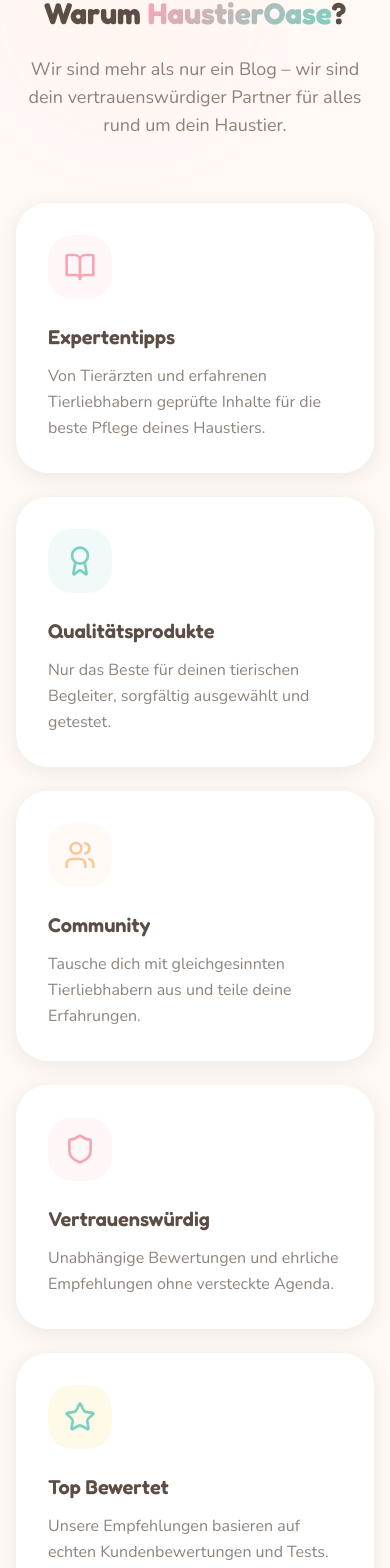
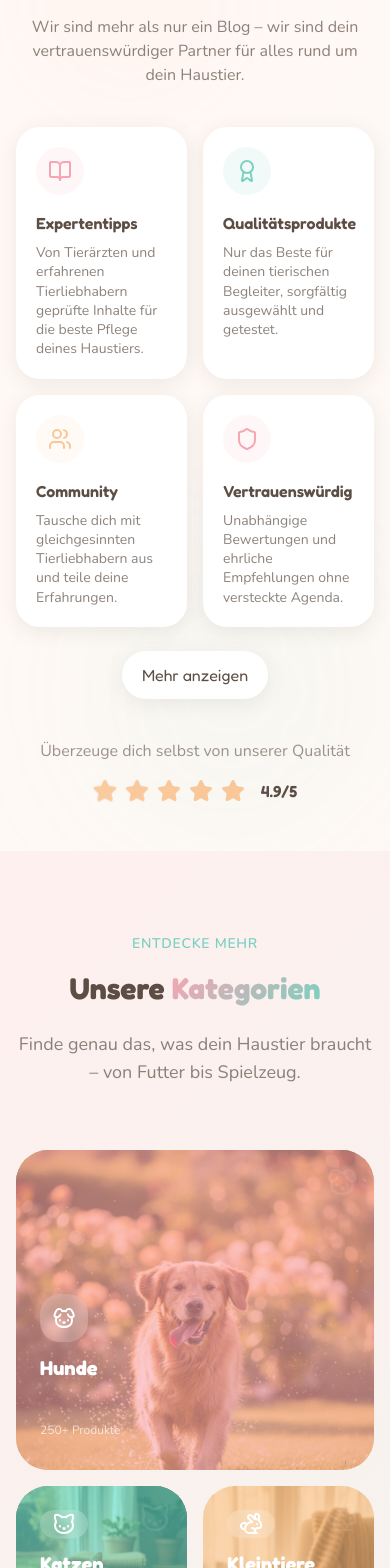
Before and after one commit to chndgn97/haustieroase, a React (Vite) app: page / in a window 390 px wide. Shown: the part 1238-2806 px from the top of the page. Built offline with nearby package versions, Linux system fonts and the light colour scheme.

Commit message:
Make features section mobile compact + show more toggle

```diff
--- a/src/sections/Features.tsx
+++ b/src/sections/Features.tsx
@@ -1,4 +1,4 @@
-import { useEffect, useRef, useState } from 'react';
+import { useState } from 'react';
 import { BookOpen, Award, Users, Shield, Star, Heart } from 'lucide-react';
 
 const features = [
@@ -53,85 +53,116 @@ const features = [
 ];
 
 const Features = () => {
-  const [visibleCards, setVisibleCards] = useState<number[]>([]);
-  const sectionRef = useRef<HTMLDivElement>(null);
-  const cardRefs = useRef<(HTMLDivElement | null)[]>([]);
+  const [showAllMobile, setShowAllMobile] = useState(false);
 
-  useEffect(() => {
-    const observer = new IntersectionObserver(
-      (entries) => {
-        entries.forEach((entry) => {
-          if (entry.isIntersecting) {
-            const index = cardRefs.current.indexOf(entry.target as HTMLDivElement);
-            if (index !== -1 && !visibleCards.includes(index)) {
-              setVisibleCards((prev) => [...prev, index]);
-            }
-          }
-        });
-      },
-      { threshold: 0.2, rootMargin: '0px 0px -50px 0px' }
-    );
-
-    cardRefs.current.forEach((ref) => {
-      if (ref) observer.observe(ref);
-    });
-
-    return () => observer.disconnect();
-  }, [visibleCards]);
+  const mobileFeatures = showAllMobile ? features : features.slice(0, 4);
 
   return (
-    <section ref={sectionRef} className="py-20 lg:py-32 relative overflow-hidden">
+    <section className="py-12 sm:py-16 lg:py-32 relative overflow-hidden">
       {/* Background Decorations */}
       <div className="absolute top-0 left-0 w-64 h-64 bg-petal-pink/5 rounded-full blur-3xl" />
       <div className="absolute bottom-0 right-0 w-80 h-80 bg-mint-green/5 rounded-full blur-3xl" />
 
       <div className="max-w-7xl mx-auto px-4 sm:px-6 lg:px-8 relative">
         {/* Section Header */}
-        <div className="text-center mb-16">
-          <span className="inline-block font-nunito text-sm font-semibold text-petal-pink uppercase tracking-wider mb-4">
+        <div className="text-center mb-10 sm:mb-16">
+          <span className="inline-block font-nunito text-sm font-semibold text-petal-pink uppercase tracking-wider mb-3 sm:mb-4">
             Unsere Stärken
           </span>
-          <h2 className="font-fredoka text-3xl sm:text-4xl lg:text-5xl font-bold text-warm-brown mb-6">
+          <h2 className="font-fredoka text-3xl sm:text-4xl lg:text-5xl font-bold text-warm-brown mb-5 sm:mb-6">
             Warum <span className="text-gradient">HaustierOase</span>?
           </h2>
-          <p className="font-nunito text-lg text-warm-brown/70 max-w-2xl mx-auto">
-            Wir sind mehr als nur ein Blog – wir sind dein vertrauenswürdiger
-            Partner für alles rund um dein Haustier.
+          <p className="font-nunito text-base sm:text-lg text-warm-brown/70 max-w-2xl mx-auto">
+            Wir sind mehr als nur ein Blog – wir sind dein vertrauenswürdiger Partner für alles rund um dein Haustier.
           </p>
         </div>
 
-        {/* Features Grid */}
-        <div className="grid sm:grid-cols-2 lg:grid-cols-3 gap-6 lg:gap-8">
-          {features.map((feature, index) => {
+        {/* MOBILE (sm:hidden) */}
+        <div className="sm:hidden">
+          <div className="grid grid-cols-2 gap-4">
+            {mobileFeatures.map((feature, index) => {
               const Icon = feature.icon;
-            const isVisible = visibleCards.includes(index);
 
               return (
                 <div
                   key={feature.title}
-                ref={(el) => { cardRefs.current[index] = el; }}
-                className={`group relative bg-white rounded-3xl p-8 shadow-soft hover:shadow-pet-hover transition-all duration-500 hover:-translate-y-2 ${
-                  isVisible
-                    ? 'opacity-100 translate-y-0'
-                    : 'opacity-0 translate-y-8'
-                }`}
+                  className="group relative bg-white rounded-2xl p-5 shadow-soft hover:shadow-pet-hover transition-all duration-300 hover:-translate-y-1"
+                >
+                  <div
+                    className={`w-12 h-12 rounded-2xl ${feature.bgColor} flex items-center justify-center mb-4 group-hover:scale-110 transition-transform duration-300`}
+                  >
+                    <Icon
+                      className={`w-6 h-6 bg-gradient-to-r ${feature.color} bg-clip-text`}
                       style={{
-                  transitionDelay: `${index * 0.1}s`,
+                        color:
+                          index % 3 === 0
+                            ? '#f8a5b3'
+                            : index % 3 === 1
+                            ? '#7bd0c1'
+                            : '#f9c89a',
                       }}
+                    />
+                  </div>
+
+                  <h3 className="font-fredoka text-base font-semibold text-warm-brown mb-2 group-hover:text-petal-pink transition-colors">
+                    {feature.title}
+                  </h3>
+
+                  {/* Kein line-clamp: stattdessen kleinere Schrift + etwas straffer */}
+                  <p className="font-nunito text-warm-brown/70 leading-snug text-sm">
+                    {feature.description}
+                  </p>
+
+                  <div
+                    className={`absolute -bottom-2 -right-2 w-20 h-20 bg-gradient-to-r ${feature.color} rounded-full opacity-0 group-hover:opacity-20 blur-2xl transition-opacity duration-300`}
+                  />
+                </div>
+              );
+            })}
+          </div>
+
+          {/* Show more/less button */}
+          {features.length > 4 && (
+            <div className="text-center mt-6">
+              <button
+                type="button"
+                onClick={() => setShowAllMobile((v) => !v)}
+                className="inline-flex items-center justify-center px-5 py-3 rounded-2xl bg-white shadow-soft hover:shadow-pet-hover transition-all font-fredoka text-warm-brown"
+                aria-expanded={showAllMobile}
               >
-                {/* Icon */}
+                {showAllMobile ? 'Weniger anzeigen' : 'Mehr anzeigen'}
+              </button>
+            </div>
+          )}
+        </div>
+
+        {/* DESKTOP (hidden sm:block) */}
+        <div className="hidden sm:block">
+          <div className="grid sm:grid-cols-2 lg:grid-cols-3 gap-6 lg:gap-8">
+            {features.map((feature, index) => {
+              const Icon = feature.icon;
+
+              return (
+                <div
+                  key={feature.title}
+                  className="group relative bg-white rounded-3xl p-8 shadow-soft hover:shadow-pet-hover transition-all duration-500 hover:-translate-y-2"
+                >
                   <div
                     className={`w-16 h-16 rounded-2xl ${feature.bgColor} flex items-center justify-center mb-6 group-hover:scale-110 transition-transform duration-300`}
                   >
                     <Icon
                       className={`w-8 h-8 bg-gradient-to-r ${feature.color} bg-clip-text`}
                       style={{
-                      color: index % 3 === 0 ? '#f8a5b3' : index % 3 === 1 ? '#7bd0c1' : '#f9c89a',
+                        color:
+                          index % 3 === 0
+                            ? '#f8a5b3'
+                            : index % 3 === 1
+                            ? '#7bd0c1'
+                            : '#f9c89a',
                       }}
                     />
                   </div>
 
-                {/* Content */}
                   <h3 className="font-fredoka text-xl font-semibold text-warm-brown mb-3 group-hover:text-petal-pink transition-colors">
                     {feature.title}
                   </h3>
@@ -139,20 +170,18 @@ const Features = () => {
                     {feature.description}
                   </p>
 
-                {/* Hover Decoration */}
                   <div
                     className={`absolute -bottom-2 -right-2 w-20 h-20 bg-gradient-to-r ${feature.color} rounded-full opacity-0 group-hover:opacity-20 blur-2xl transition-opacity duration-300`}
                   />
-
-                {/* Corner Accent */}
                   <div className="absolute top-4 right-4 w-2 h-2 rounded-full bg-gradient-to-r from-petal-pink to-peach opacity-0 group-hover:opacity-100 transition-opacity" />
                 </div>
               );
             })}
           </div>
+        </div>
 
         {/* Bottom CTA */}
-        <div className="text-center mt-16">
+        <div className="text-center mt-10 sm:mt-16">
           <p className="font-nunito text-warm-brown/60 mb-4">
             Überzeuge dich selbst von unserer Qualität
           </p>
```
Lines whose indentation alone changed are shown as unchanged.
